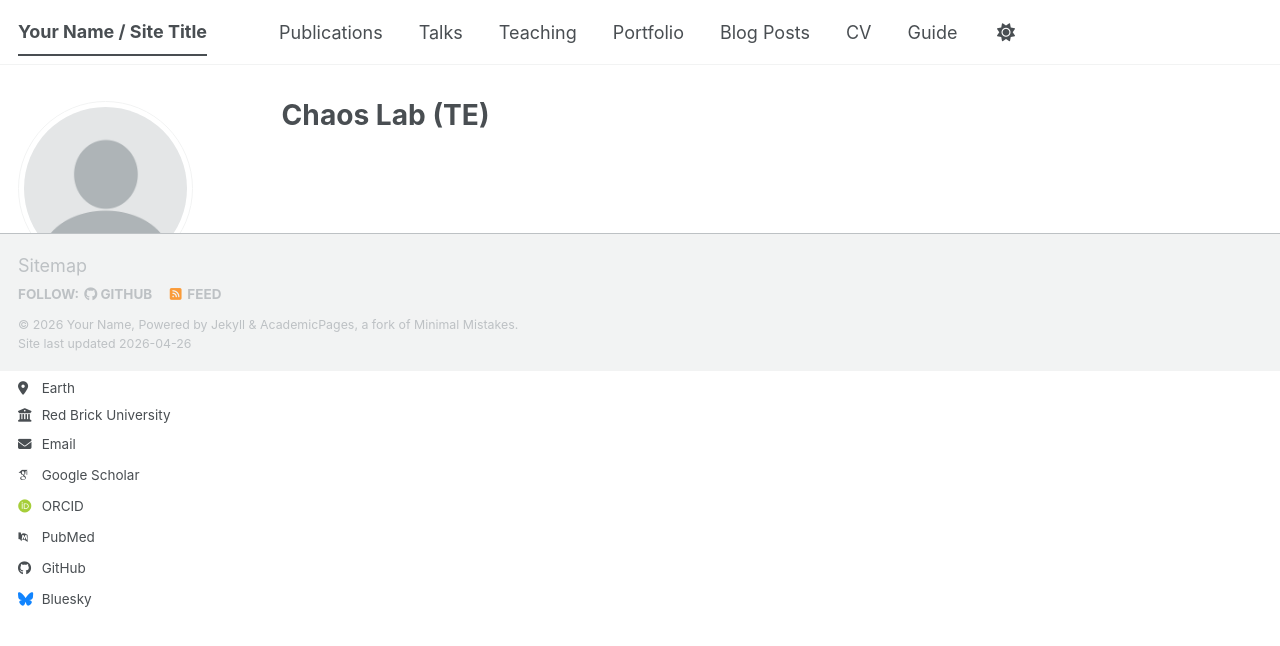
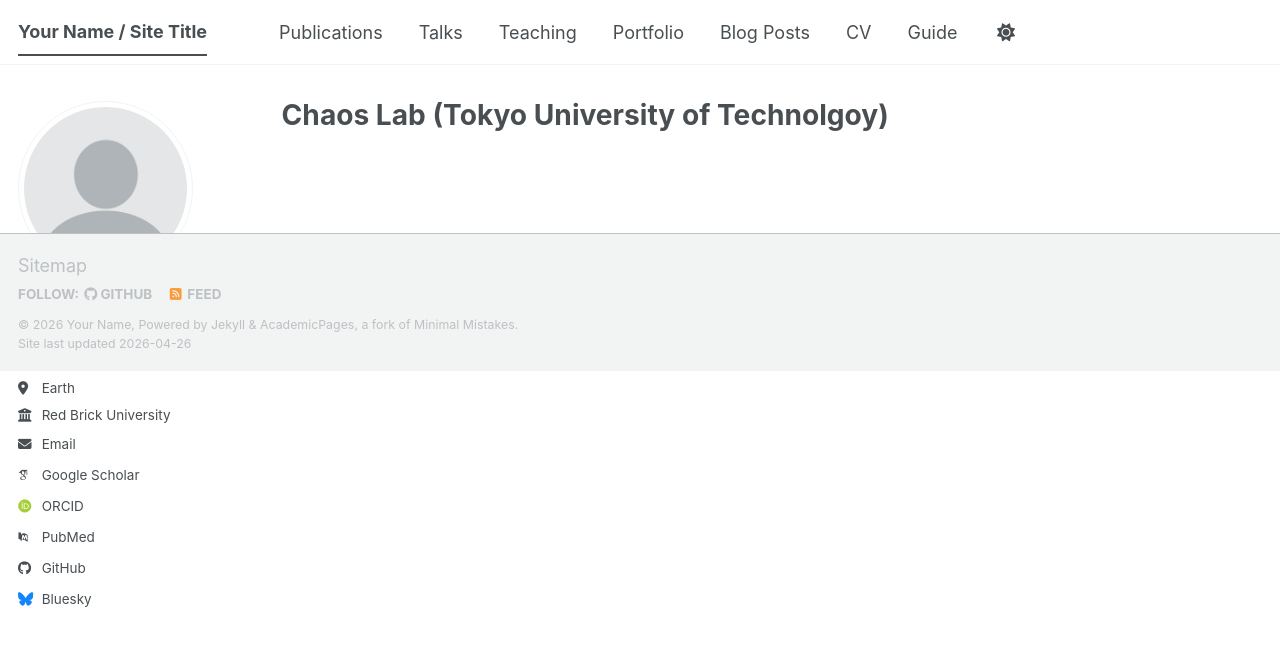
Before and after one commit to arthas946/arthas946.github.io, a Jekyll site: the page built from index.html, in a window 1280 px wide. Shown: the top 646 px of the page. Built offline with Jekyll 4.4.1, drawn with Linux system fonts in a browser that asks for light colours; some web fonts are replaced; a script bundle is joined from its source files by our own code; library files that are not in the unit come from our copies.

Commit message:
Update index.html

```diff
--- a/index.html
+++ b/index.html
@@ -1,6 +1,6 @@
 ---
 layout: archive
-title: "Chaos Lab (TE)"
+title: "Chaos Lab (Tokyo University of Technolgoy)"
 permalink: /
 author_profile: true
 ---
```
